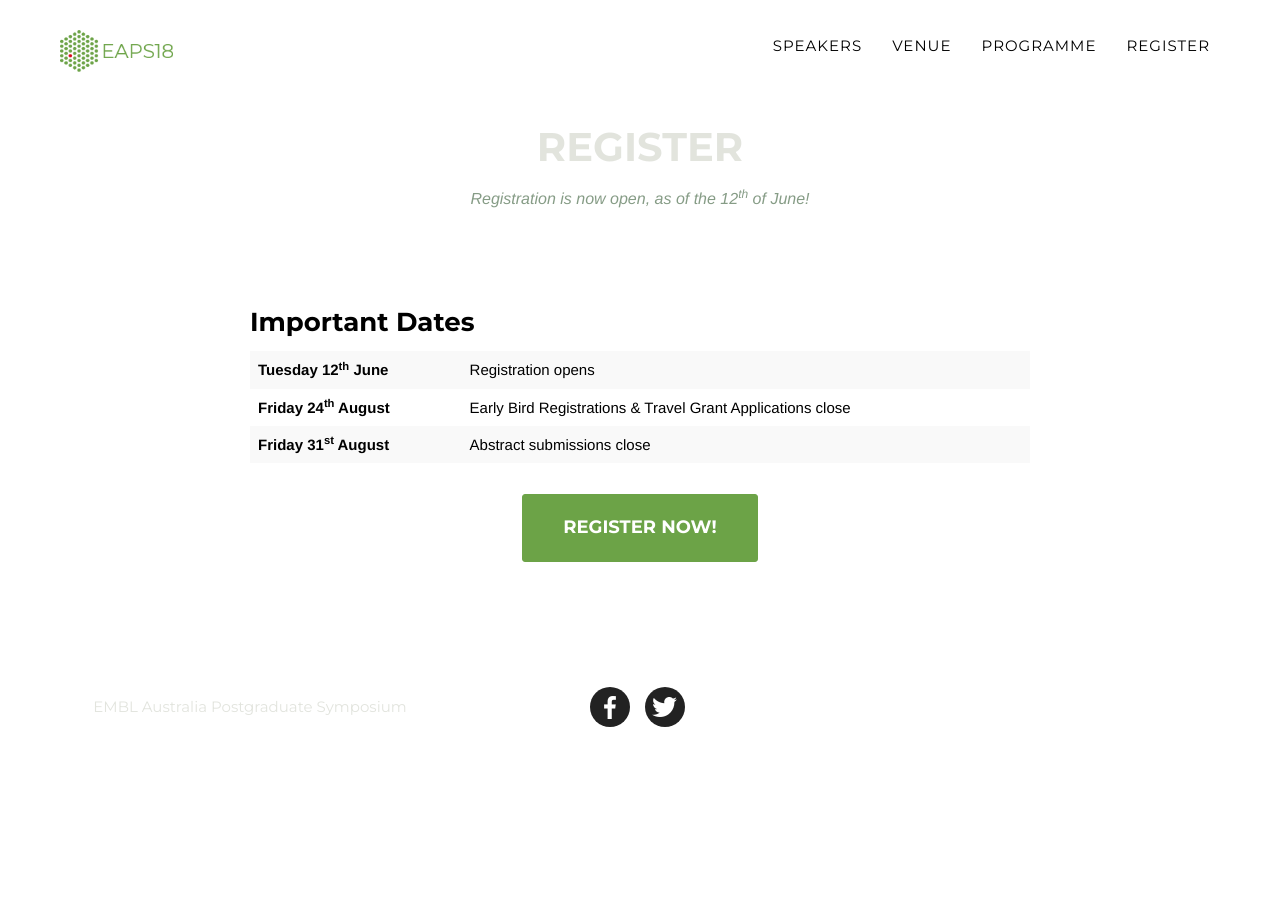
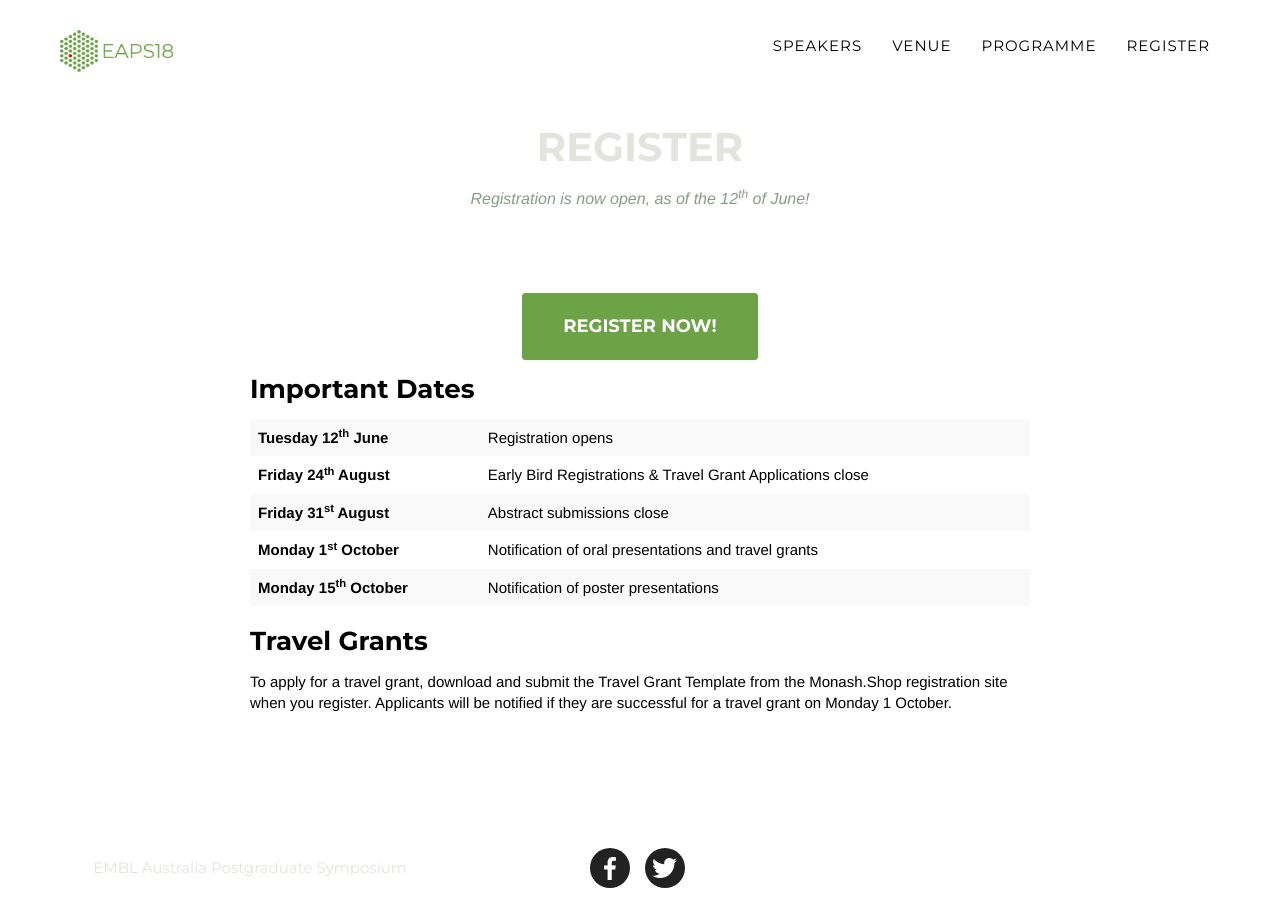
Before and after one commit to human9/newsite, a Jekyll site: the page built from register.html, in a window 1280 px wide. Built offline with Jekyll 4.4.1, drawn with Linux system fonts in a browser that asks for light colours; some web fonts are replaced.

Commit message:
rego updates

```diff
--- a/_includes/register.html
+++ b/_includes/register.html
@@ -8,6 +8,10 @@
                 </div>
             </div>
             <div class="register">
+
+              <div class="text-center">
+             <a href="https://shop.monash.edu/embl-australia-phd-symposium-registration.html" class="page-scroll btn btn-xl">Register Now!</a>
+           </div>
                 <h3 class="text-align-left service-heading">Important Dates</h3>
                   <table class="datestable text-align-left table table-striped">
 
@@ -24,12 +28,22 @@
                         <td><b>Friday 31<sup>st</sup> August</b></td>
                         <td>Abstract submissions close</td>
                       </tr>
+                      </tr>
+                      <tr>
+                        <td><b>Monday 1<sup>st</sup> October</b></td>
+                        <td>Notification of oral presentations and travel grants</td>
+                      </tr>
+                      <tr>
+                        <td><b>Monday 15<sup>th</sup> October</b></td>
+                        <td>Notification of poster presentations</td>
+                      </tr>
                     </tbody>
                   </table>
+                <h3 class="text-align-left service-heading">Travel Grants</h3>
+                To apply for a travel grant, download and submit the Travel Grant Template from the Monash.Shop registration site when you register. Applicants will be notified if they are successful for a travel grant on Monday 1 October.
 
 
-            </div><div class="text-center">
-             <a href="https://shop.monash.edu/embl-australia-phd-symposium-registration.html" class="page-scroll btn btn-xl">Register Now!</a>
+            </div>
          </div>
         </div>
     </section>
```
